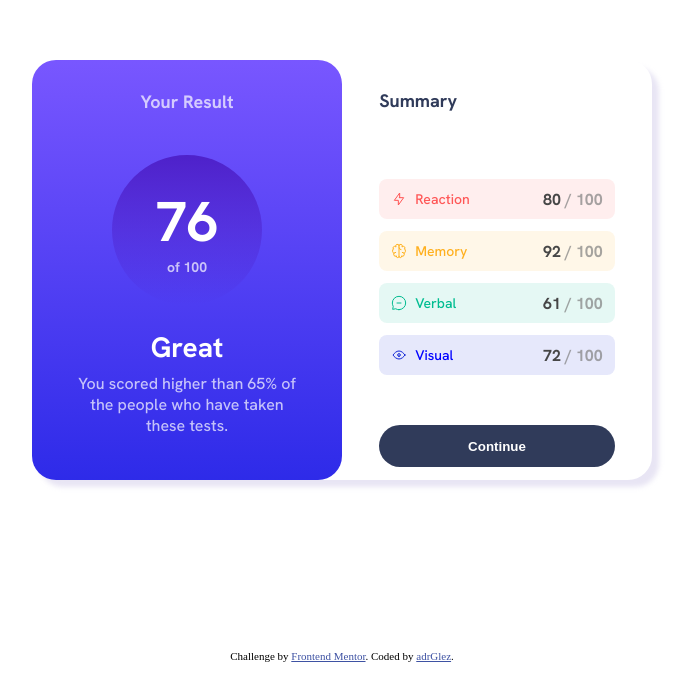
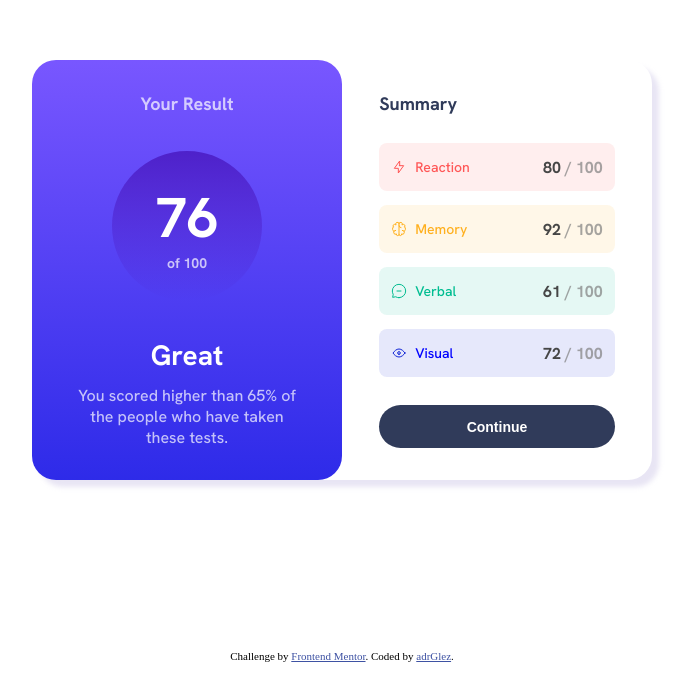
Before and after one commit to adrGlez/Frontend-Mentor-Challenges, a plain HTML site: page results-summary-component-main/index.html in a window 1280 px wide. Shown: the part 118-800 px from the top of the page, without its empty margins (298-988 px from the left). Drawn offline with Linux system fonts and the light colour scheme.

Commit message:
desktop design done

```diff
--- a/results-summary-component-main/style.css
+++ b/results-summary-component-main/style.css
@@ -21,6 +21,7 @@
 
 p {
     font-size: 18px;
+    margin: 0;
 }
 
 .container {
@@ -39,11 +40,22 @@ p {
     border-radius: 24px;
 }
 
+/* .right-card {
+    display: flex;
+    flex-direction: column;
+    align-items: center;
+    justify-content: space-between;
+    width: 38%;
+
+    margin: 40px 6% 40px 6%;
+    gap: 24px;
+} */
+
 .left-card {
     display: flex;
     flex-direction: column;
     align-items: center;
-    justify-content: space-around;
+    justify-content: space-between;
     width: 50%;
     background: linear-gradient(var(--first-blue-bg) 0%, var(--second-blue-bg) 100%);
     border-radius: 24px;
@@ -52,6 +64,7 @@ p {
 .title-left-card {
     color: var(--neutral-white-light);
     font-weight: bold;
+    margin-top: 32px;
 }
 
 .result {
@@ -84,6 +97,8 @@ p {
     flex-direction: column;
     align-items: center;
     justify-content: center;
+    margin-bottom: 32px;
+    gap: 12px;
 }
 
 .result-title {
@@ -98,30 +113,44 @@ p {
     text-align: center;
     max-width: 25ch;
     font-size: medium;
-    margin: 8px 0 32px 0;
+    margin: 0;
 }
+
+/* .left-card {
+    display: flex;
+    flex-direction: column;
+    align-items: center;
+    justify-content: space-around;
+    width: 50%;
+    background: linear-gradient(var(--first-blue-bg) 0%, var(--second-blue-bg) 100%);
+    border-radius: 24px;
+} */
 
 .right-card {
     display: flex;
     flex-direction: column;
-    justify-content: space-around;
+    align-items: center;
+    justify-content: space-between;
     width: 38%;
     /* height: 100%; */
-    margin-left: 6%;
-    margin-right: 6%;
+    margin: 32px 6% 32px 6%;
     gap: 24px;
 }
 
 .summary {
+    align-self: start;
     color: var(--neutral-gray-blue);
     font-weight: bold;
     margin-top: 16px;
+    margin: 0;
 }
 
 .stats {
     display: flex;
     flex-direction: column;
-    gap: 12px;
+    justify-content: space-between;
+    width: 100%;
+    gap: 14px;
 }
 
 img {
@@ -134,8 +163,9 @@ img {
     justify-content: space-between;
     background-color: hsla(0, 100%, 67%, 0.1);
     color: var(--red);
-    height: 40px;
+    height: 48px;
     border-radius: 8px;
+
 }
 
 .memory {
@@ -144,7 +174,7 @@ img {
     justify-content: space-between;
     background-color: hsl(39, 100%, 56%, 0.1);
     color: var(--orange);
-    height: 40px;
+    height: 48px;
     border-radius: 8px;
 }
 
@@ -154,7 +184,7 @@ img {
     justify-content: space-between;
     background-color: hsl(166, 100%, 37%, 0.1);
     color: var(--green);
-    height: 40px;
+    height: 48px;
     border-radius: 8px;
 }
 
@@ -164,7 +194,7 @@ img {
     justify-content: space-between;
     background-color: hsl(234, 85%, 45%, 0.1);
     color: blue;
-    height: 40px;
+    height: 48px;
     border-radius: 8px;
 }
 
@@ -194,7 +224,13 @@ button {
     color: var(--neutral-white);
     font-weight: bold;
     background-color: var(--neutral-gray-blue);
-    height: 10%;
+    height: 12%;
+    width: 100%;
+    font-size: 14px;
     border: none;
     border-radius: 25px;
 }
+
+button:hover {
+    box-shadow: 5px 5px 2px rgba(0, 0, 0, 0.26);
+}
```
